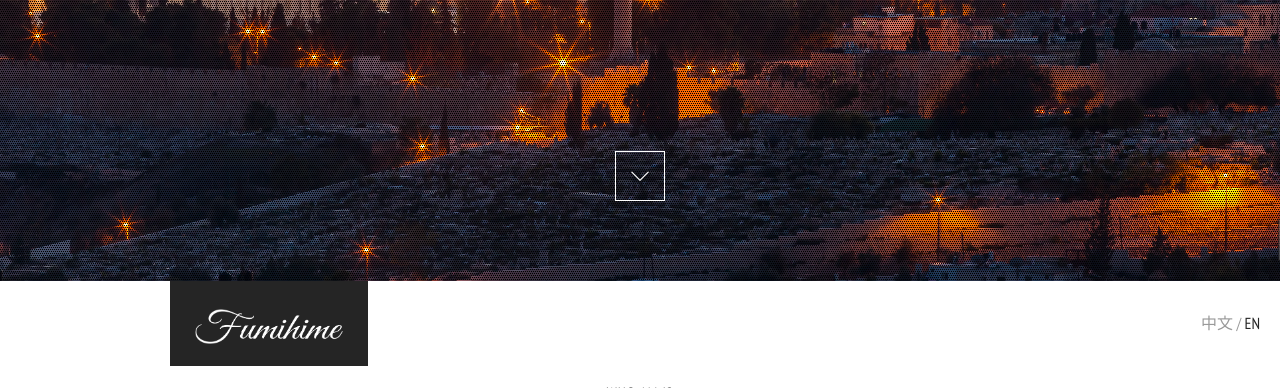
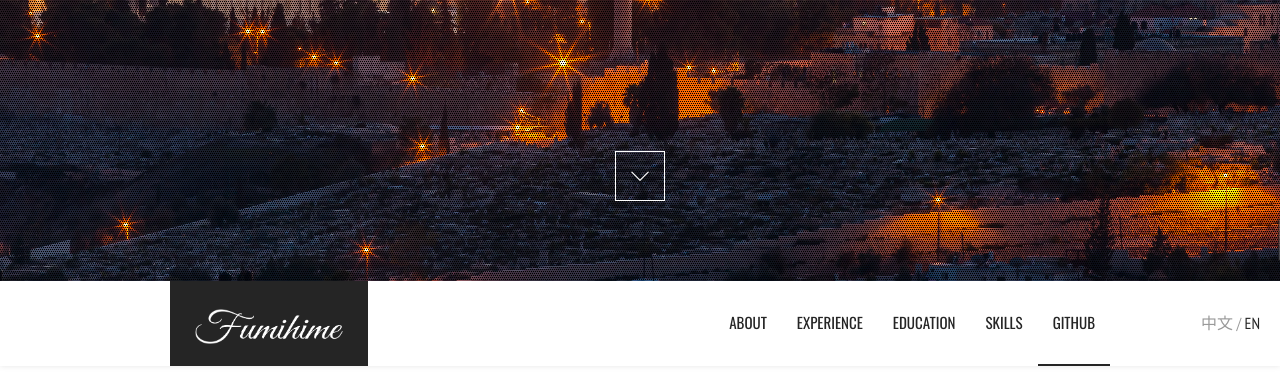
Before and after one commit to lfy523/lfy523.github.io, a website: page en_index.html in a window 1280 px wide. Shown: the part 519-907 px from the top of the page. Drawn offline with nearby package versions, Linux system fonts and the light colour scheme.

Commit message:
template commit3

```diff
--- a/en_index.html
+++ b/en_index.html
@@ -100,6 +100,30 @@
                         <!-- // Menu // -->
                         <ul class="sf-menu" id="menu">
                             <li>
+                                <a href="#personal-profile">About</a>
+                            </li>
+                            <li>
+                                <a href="#work-experience">Experience</a>
+                            </li>
+                            <li>
+                                <a href="#education">Education</a>
+                            </li>
+                            <!-- <li>
+                                <a href="http://fifteen718.github.io/html/photo.html" target="_blank">Photography</a>
+                            </li> -->
+                            <li>
+                                <a href="#skills" target="">Skills</a>
+                            </li>
+                            <li>
+                                <a href="#github" target="">Github</a>
+                            </li>
+                        </ul>
+                    </div><!-- end .span9 -->
+                </div><!-- end .row -->
+            </div><!-- end #nav -->
+            <!-- //////////////////////////////////////////////////////////////////////////////////////////////////////////////////////// -->
+        </div><!-- end #header -->
+
         <div id="content">
             <!-- /// CONTENT  /// -->
             <div id="personal-profile">
```
